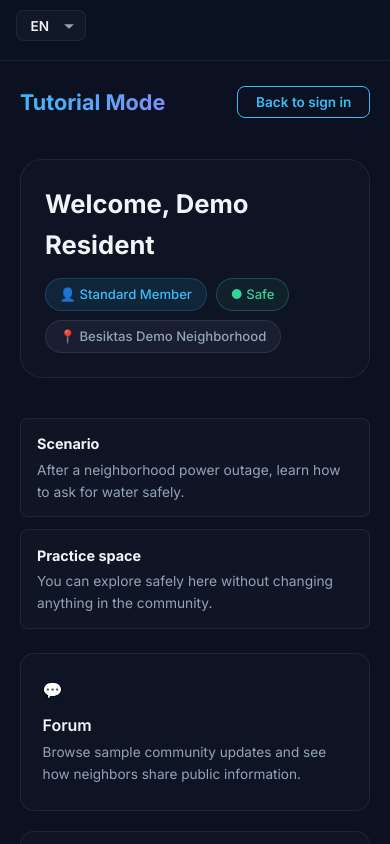
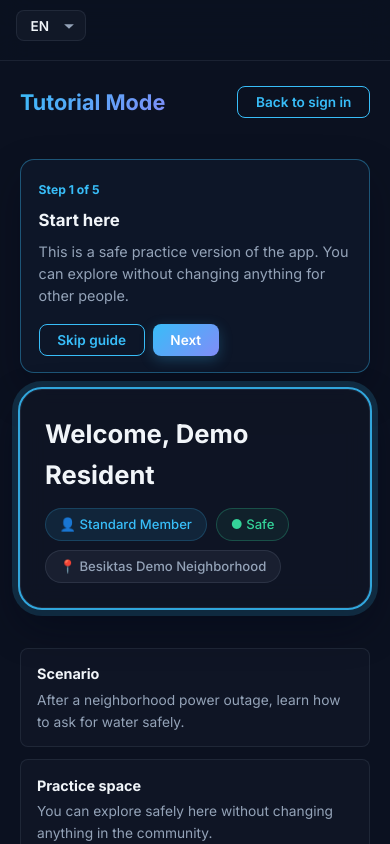
Before and after one commit to bounswe/bounswe2026group8, a React (Vite) app in the folder frontend/: page /tutorial in a window 390 px wide. Shown: the top 844 px of the page. Built offline with nearby package versions, Linux system fonts and the light colour scheme; no server answers.

Commit message:
feat: guider added to tutorial

```diff
--- a/frontend/src/index.css
+++ b/frontend/src/index.css
@@ -2831,9 +2831,78 @@
   color: var(--text-primary);
 }
 
+.tutorial-header-actions {
+  display: flex;
+  align-items: center;
+  gap: 0.5rem;
+  flex-wrap: wrap;
+  justify-content: flex-end;
+}
+
+.tutorial-page {
+  position: relative;
+}
+
+.tutorial-tour-highlight {
+  position: relative;
+  outline: 2px solid rgba(56, 189, 248, 0.85);
+  box-shadow: 0 0 0 8px rgba(56, 189, 248, 0.16), 0 18px 40px rgba(2, 6, 23, 0.45);
+}
+
+.tutorial-guide-panel {
+  display: flex;
+  align-items: center;
+  justify-content: space-between;
+  gap: 1rem;
+  background: rgba(15, 23, 42, 0.92);
+  border: 1px solid rgba(56, 189, 248, 0.38);
+  border-radius: var(--radius-md);
+  padding: 1rem 1.1rem;
+  margin: 1rem 0;
+  box-shadow: 0 18px 40px rgba(2, 6, 23, 0.28);
+}
+
+.tutorial-tour-count {
+  display: inline-block;
+  color: var(--accent);
+  font-size: 0.76rem;
+  font-weight: 700;
+  margin-bottom: 0.45rem;
+}
+
+.tutorial-guide-panel h3 {
+  color: var(--text-primary);
+  font-size: 1.05rem;
+  margin-bottom: 0.45rem;
+}
+
+.tutorial-guide-panel p {
+  color: var(--text-secondary);
+  font-size: 0.9rem;
+  line-height: 1.55;
+  margin: 0;
+}
+
+.tutorial-tour-actions {
+  display: flex;
+  justify-content: flex-end;
+  gap: 0.5rem;
+  flex-shrink: 0;
+}
+
 @media (max-width: 700px) {
   .tutorial-scenario-strip {
     grid-template-columns: 1fr;
+  }
+
+  .tutorial-guide-panel {
+    align-items: stretch;
+    flex-direction: column;
+  }
+
+  .tutorial-tour-actions {
+    justify-content: flex-start;
+    flex-wrap: wrap;
   }
 }
 
--- a/frontend/src/pages/DashboardPage_tutorial.jsx
+++ b/frontend/src/pages/DashboardPage_tutorial.jsx
@@ -1,7 +1,44 @@
+import { useEffect, useState } from 'react';
 import { useNavigate } from 'react-router-dom';
+
+const TOUR_STORAGE_KEY = 'emergencyHubTutorialTourSeen';
+
+const TOUR_STEPS = [
+  {
+    target: 'welcome',
+    title: 'Start here',
+    text: 'This is a safe practice version of the app. You can explore without changing anything for other people.',
+    position: 'right',
+  },
+  {
+    target: 'scenario',
+    title: 'Follow the story',
+    text: 'The tutorial uses one simple emergency situation so each step feels connected.',
+    position: 'top',
+  },
+  {
+    target: 'Forum',
+    title: 'Read community updates',
+    text: 'Use the forum when you want to share or follow public neighborhood information.',
+    position: 'right',
+  },
+  {
+    target: 'Help Requests',
+    title: 'Practice asking for help',
+    text: 'This is the most important practice step when someone needs supplies, shelter, transport, or medical help.',
+    position: 'bottom',
+  },
+  {
+    target: 'Emergency Info',
+    title: 'Keep guidance close',
+    text: 'Emergency Info gives you practical offline guidance. You can explore the map later after signing in.',
+    position: 'left',
+  },
+];
 
 export default function DashboardPageTutorial() {
   const navigate = useNavigate();
+  const [tourStep, setTourStep] = useState(null);
 
   const features = [
     {
@@ -36,16 +73,69 @@ export default function DashboardPageTutorial() {
     },
   ];
 
+  useEffect(() => {
+    if (window.localStorage.getItem(TOUR_STORAGE_KEY) !== 'true') {
+      setTourStep(0);
+    }
+  }, []);
+
+  const closeTour = () => {
+    window.localStorage.setItem(TOUR_STORAGE_KEY, 'true');
+    setTourStep(null);
+  };
+
+  const restartTour = () => {
+    window.localStorage.removeItem(TOUR_STORAGE_KEY);
+    setTourStep(0);
+  };
+
+  const nextTourStep = () => {
+    if (tourStep === TOUR_STEPS.length - 1) {
+      closeTour();
+    } else {
+      setTourStep((step) => step + 1);
+    }
+  };
+
+  const activeTour = tourStep !== null ? TOUR_STEPS[tourStep] : null;
+
   return (
     <div className="page dashboard-page tutorial-page">
       <header className="dashboard-header">
         <h2 className="gradient-text">Tutorial Mode</h2>
-        <button className="btn btn-secondary btn-sm" onClick={() => navigate('/signin')}>
-          Back to sign in
-        </button>
+        <div className="tutorial-header-actions">
+          {!activeTour && (
+            <button className="btn btn-secondary btn-sm" onClick={restartTour}>
+              Show guide
+            </button>
+          )}
+          <button className="btn btn-secondary btn-sm" onClick={() => navigate('/signin')}>
+            Back to sign in
+          </button>
+        </div>
       </header>
 
-      <div className="welcome-card">
+      {activeTour && (
+        <section className="tutorial-guide-panel" aria-live="polite">
+          <div>
+            <span className="tutorial-tour-count">
+              Step {tourStep + 1} of {TOUR_STEPS.length}
+            </span>
+            <h3>{activeTour.title}</h3>
+            <p>{activeTour.text}</p>
+          </div>
+          <div className="tutorial-tour-actions">
+            <button type="button" className="btn btn-secondary btn-sm" onClick={closeTour}>
+              Skip guide
+            </button>
+            <button type="button" className="btn btn-primary btn-sm" onClick={nextTourStep}>
+              {tourStep === TOUR_STEPS.length - 1 ? 'Finish guide' : 'Next'}
+            </button>
+          </div>
+        </section>
+      )}
+
+      <div className={`welcome-card ${activeTour?.target === 'welcome' ? 'tutorial-tour-highlight' : ''}`}>
         <h1>Welcome, Demo Resident</h1>
 
         <div className="welcome-meta">
@@ -57,7 +147,7 @@ export default function DashboardPageTutorial() {
         </div>
       </div>
 
-      <div className="tutorial-scenario-strip">
+      <div className={`tutorial-scenario-strip ${activeTour?.target === 'scenario' ? 'tutorial-tour-highlight' : ''}`}>
         <div>
           <strong>Scenario</strong>
           <span>After a neighborhood power outage, learn how to ask for water safely.</span>
@@ -71,7 +161,7 @@ export default function DashboardPageTutorial() {
       <div className="dashboard-grid">
         {features.map((f) => (
           <div
-            className={`dashboard-card ${f.path ? 'dashboard-card--clickable' : ''}`}
+            className={`dashboard-card ${f.path ? 'dashboard-card--clickable' : ''} ${activeTour?.target === f.title ? 'tutorial-tour-highlight' : ''}`}
             key={f.title}
             onClick={() => f.path && navigate(f.path)}
             role={f.path ? 'link' : undefined}
```
